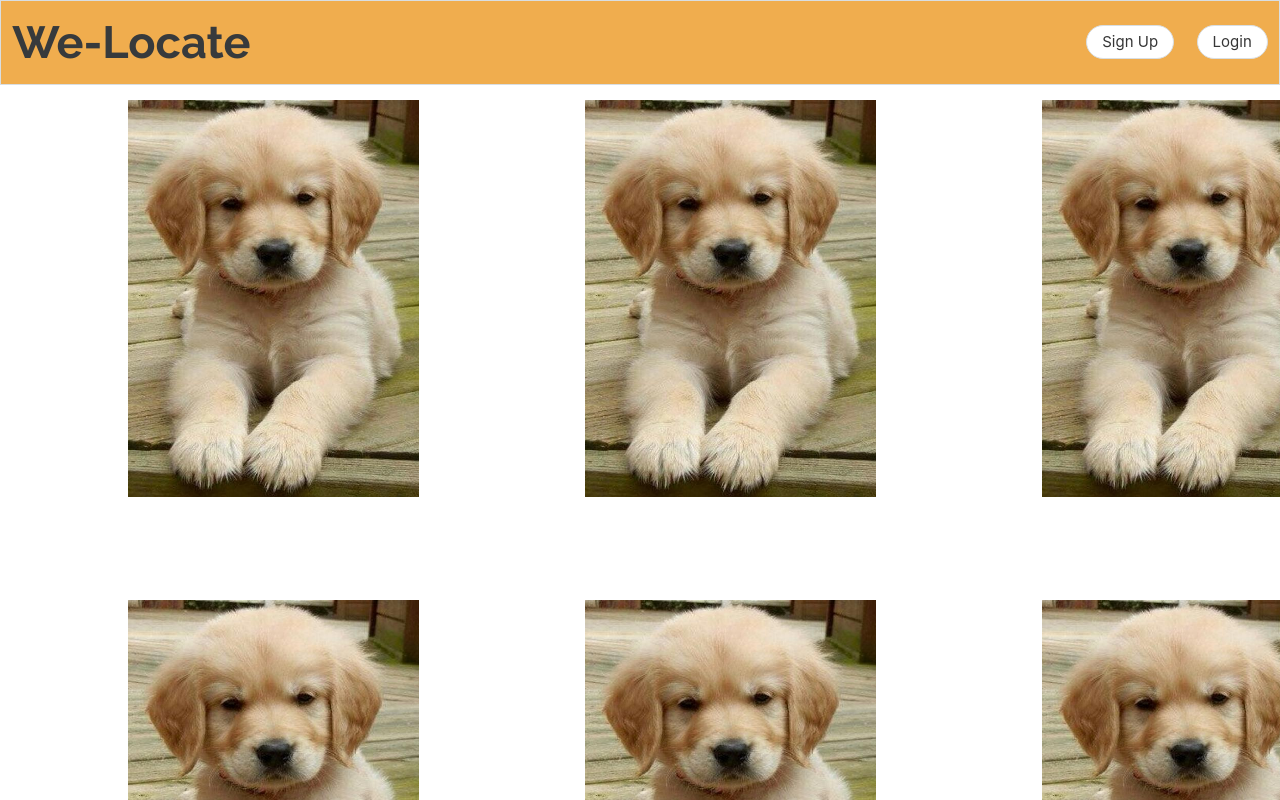
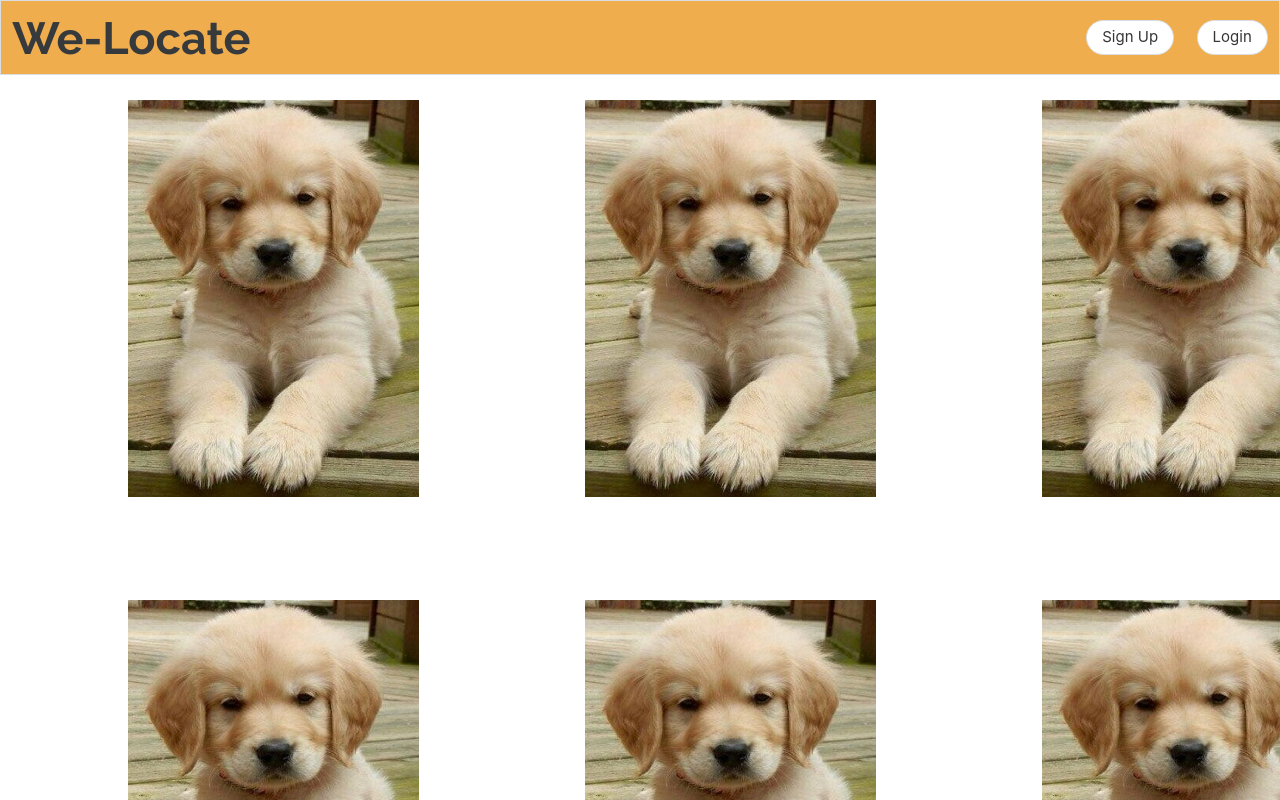
Before and after one commit to krishnakpandian/CSE-115, a React (Create React App) app: page / in a window 1280 px wide. Shown: the top 800 px of the page. Built offline with nearby package versions, Linux system fonts and the light colour scheme.

Commit message:
Reduced height of top bar slightly, as with the bottom bar present too little screen space remains

```diff
--- a/src/components/navbar_top.css
+++ b/src/components/navbar_top.css
@@ -1,16 +1,4 @@
 
-.topnav {
-    overflow: hidden;
-    background-color: rgb(119, 119, 119);
-  }
-
-.topnav a {
-    float: left;
-    color: #9a16ce;
-    text-align: center;
-    padding-left: 25px;
-    padding-bottom: 15px;
-    text-decoration: none;
-    font-size: 36px;
-    font-family: Arial, sans-serif
+nav.navbar {
+  height: 3.25rem !important;
 }
```
